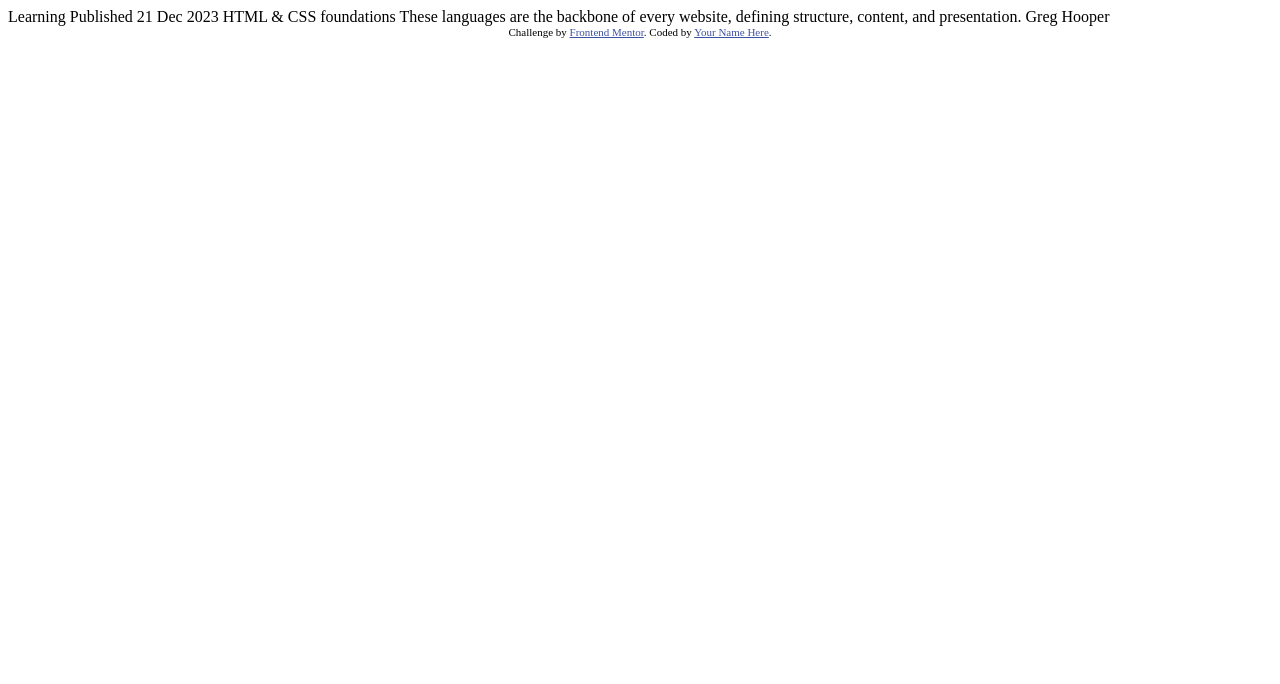
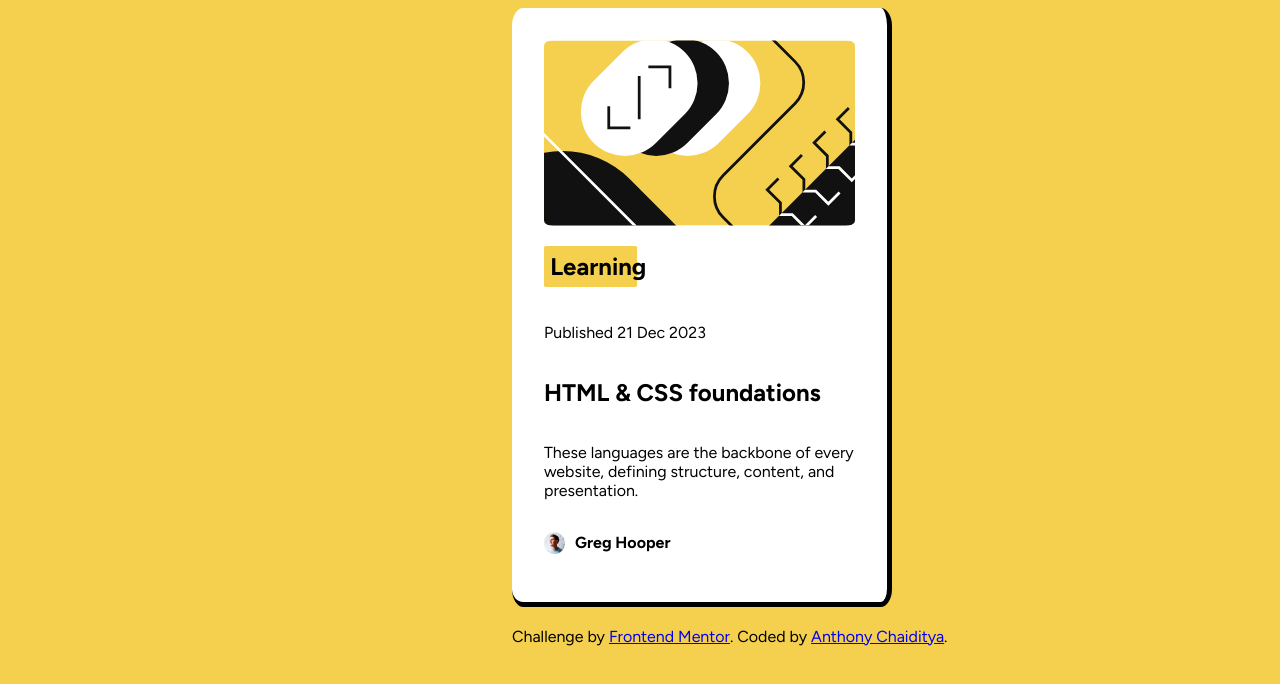
Before and after one commit to AnthonyChaiditya/blog-preview-card, a plain HTML site: page index.html in a window 1280 px wide. Drawn offline with Linux system fonts and the light colour scheme.

Commit message:
finished card

```diff
--- a/index.html
+++ b/index.html
@@ -2,33 +2,40 @@
 <html lang="en">
 <head>
   <meta charset="UTF-8">
-  <meta name="viewport" content="width=device-width, initial-scale=1.0"> <!-- displays site properly based on user's device -->
+  <meta name="viewport" content="width=device-width, initial-scale=1.0">
 
   <link rel="icon" type="image/png" sizes="32x32" href="./assets/images/favicon-32x32.png">
 
+  <link rel="stylesheet" href="styles.css">
+  <link rel="preconnect" href="https://fonts.googleapis.com">
+  <link rel="preconnect" href="https://fonts.gstatic.com" crossorigin>
+  <link href="https://fonts.googleapis.com/css2?family=Figtree:ital,wght@0,300..900;1,300..900&family=Outfit:wght@100..900&display=swap" rel="stylesheet">
+
   <title>Frontend Mentor | Blog preview card</title>
 
-  <!-- Feel free to remove these styles or customise in your own stylesheet 👍 -->
-  <style>
-    .attribution { font-size: 11px; text-align: center; }
-    .attribution a { color: hsl(228, 45%, 44%); }
-  </style>
 </head>
 <body>
 
-  Learning
 
-  Published 21 Dec 2023
+  <section class="container">
+    <img class="design" src="/assets/images/illustration-article.svg" alt="cool-design">
 
-  HTML & CSS foundations
+    <h2>Learning</h2>
 
-  These languages are the backbone of every website, defining structure, content, and presentation.
+    <p>Published 21 Dec 2023</p>
 
-  Greg Hooper
+    <h1>HTML & CSS foundations</h1>
+
+    <p>These languages are the backbone of every website, defining structure, content, and presentation.</p>
+
+
+    <div class="footer"><p><img class="avatar" src="/assets/images/image-avatar.webp" alt=""> <strong>Greg Hooper</strong></p></div>
+
+  </section>
 
   <div class="attribution">
     Challenge by <a href="https://www.frontendmentor.io?ref=challenge" target="_blank">Frontend Mentor</a>.
-    Coded by <a href="#">Your Name Here</a>.
+    Coded by <a href="https://linkedin.com/in/anthony-chaiditya/">Anthony Chaiditya</a>.
   </div>
 </body>
 </html>
--- /dev/null
+++ b/styles.css
@@ -0,0 +1,53 @@
+* {
+  box-sizing: border-box;
+}
+
+body {
+  font-family: "Figtree", sans-serif;
+  background-color: hsl(47, 88%, 63%);
+  margin-left: 40%;
+}
+
+section {
+  display: flex;
+  justify-content: center;
+  flex-direction: column;
+  max-width: 50%;
+  padding: 2rem;
+  background-color: hsl(0, 0%, 100%);
+  border-radius: 3%;
+  border-bottom: 5px solid black;
+  border-right: 5px solid black;
+}
+
+p {
+  display: flex;
+  align-items: center;
+}
+
+.avatar {
+  padding-right: 10px;
+}
+
+
+h2 {
+  display: flex;
+  justify-content: flex-start;
+  background-color: hsl(47, 88%, 63%);
+  padding: 2%;
+  max-width: 30%;
+  border-radius: 3%;
+}
+
+img.design {
+  border-radius: 3%;
+}
+
+img.avatar {
+  max-width: 100%;
+  max-width: 10%;
+}
+
+.attribution {
+  margin-top: 20px;
+}
```
Also changed, not shown: 1 other file.
